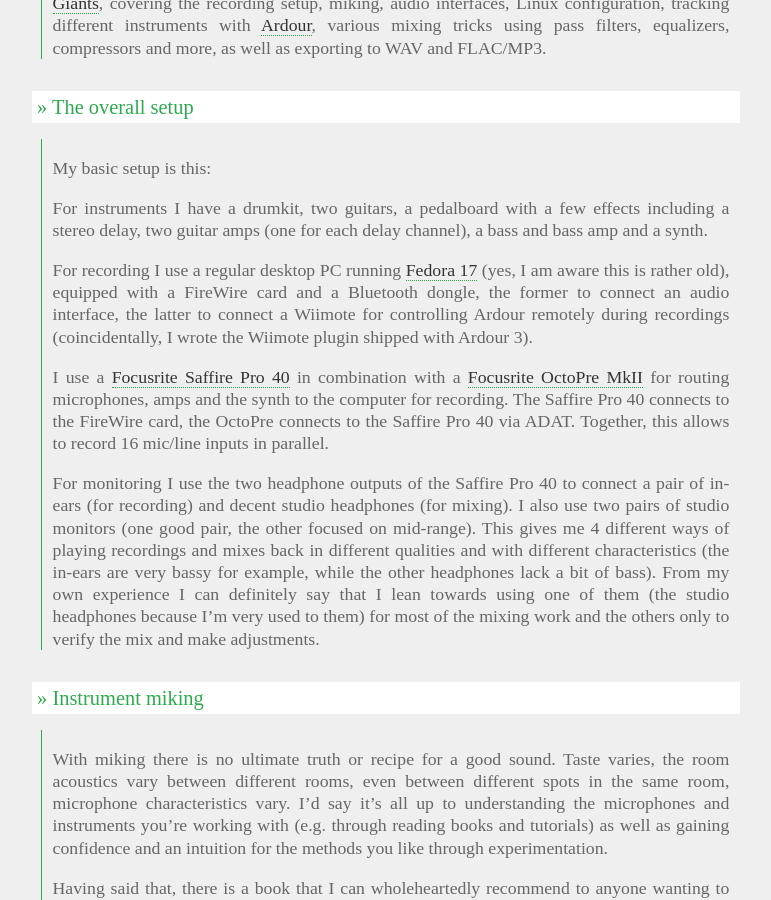
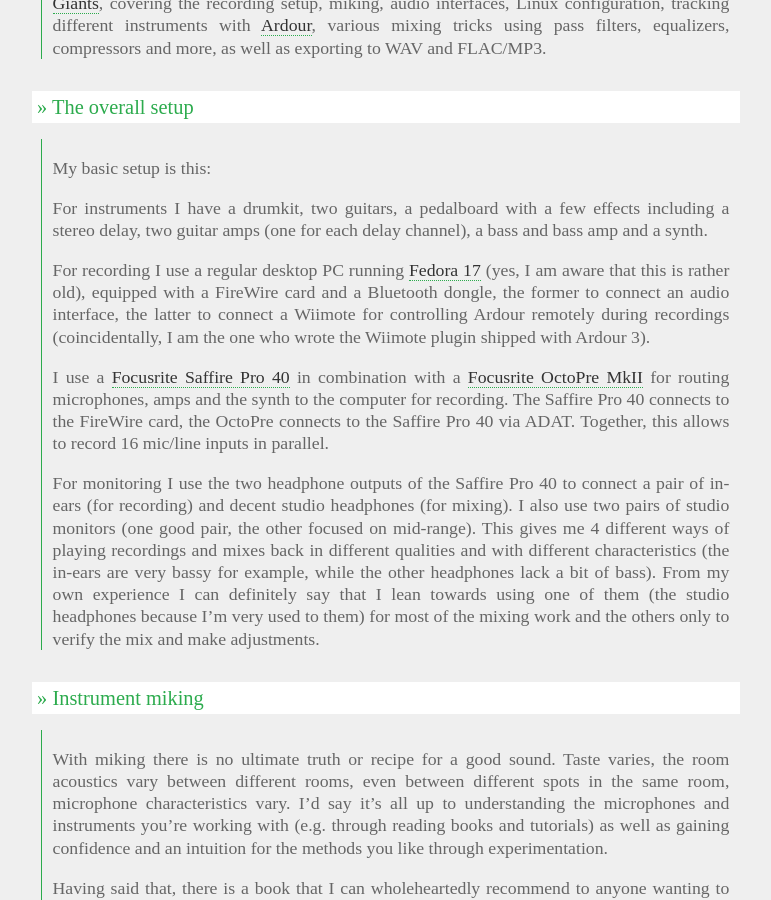
Before and after one commit to Jannis/jannis.github.io, a Jekyll site: the page built from _posts/2014-10-09-how-i-produce-music-with-ardour-on-linux.md, in a window 1280 px wide and 900 px high, scrolled down 533 px. Shown: the whole window, without its empty margins (312-1083 px from the left). Built offline with Jekyll 4.4.1, drawn with Linux system fonts in a browser that asks for light colours; some web fonts are replaced; comment, search, counter and statistics services are not loaded.

Commit message:
Same here

```diff
--- a/_posts/2014-10-09-how-i-produce-music-with-ardour-on-linux.md
+++ b/_posts/2014-10-09-how-i-produce-music-with-ardour-on-linux.md
@@ -28,10 +28,11 @@
 channel), a bass and bass amp and a synth.
 
 For recording I use a regular desktop PC running [Fedora 17] (yes, I am
-aware this is rather old), equipped with a FireWire card and a Bluetooth
-dongle, the former to connect an audio interface, the latter to connect
-a Wiimote for controlling Ardour remotely during recordings
-(coincidentally, I wrote the Wiimote plugin shipped with Ardour 3).
+aware that this is rather old), equipped with a FireWire card and a
+Bluetooth dongle, the former to connect an audio interface, the latter
+to connect a Wiimote for controlling Ardour remotely during recordings
+(coincidentally, I am the one who wrote the Wiimote plugin shipped with
+Ardour 3).
 
 I use a [Focusrite Saffire Pro
 40](http://us.focusrite.com/firewire-audio-interfaces/saffire-pro-40) in
```
